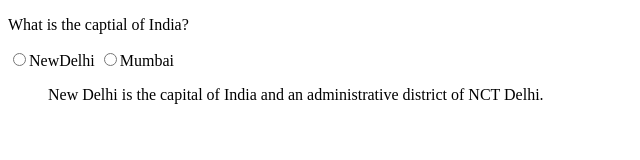
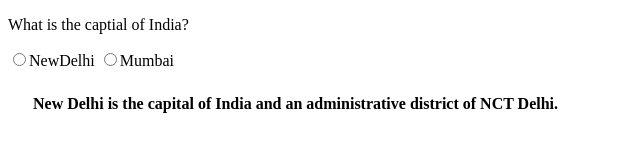
Before and after one commit to acciojob/trivia-keerthi1627, a website: page main.html in a window 1280 px wide. Shown: the whole page, without its empty margins (0-640 px from the left). Drawn offline with Linux system fonts and the light colour scheme.

Commit message:
created a submission

```diff
--- a/main.html
+++ b/main.html
@@ -14,7 +14,7 @@
 	<input type="radio">NewDelhi
 	<input type="radio">Mumbai
 
-	<blockquote cite="en.wikipedia.org/wiki/New_Delhi" style="max-width=600px; margin=10px; padding=15px; border-left=8px; boder-color=green; backgroud-color=#f8fffe; font-weight=bold">New Delhi is the capital of India and an administrative district of NCT Delhi.</blockquote>
+	<blockquote cite="en.wikipedia.org/wiki/New_Delhi" style="max-width :600px; margin :10px; padding :15px; border-left :8px; boder-color :green; backgroud-color :#f8fffe; font-weight :bold">New Delhi is the capital of India and an administrative district of NCT Delhi.</blockquote>
 </body>
 
 </html>
```
